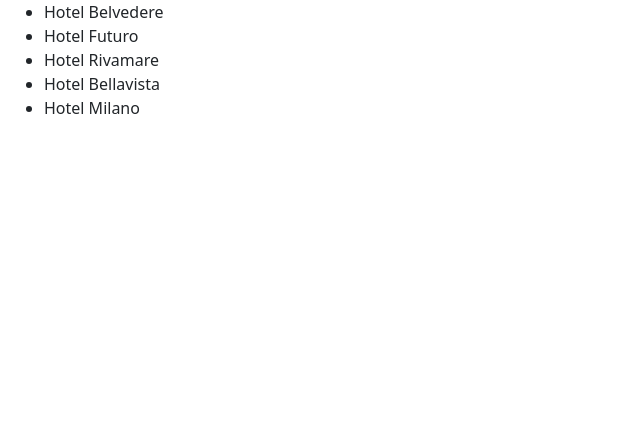
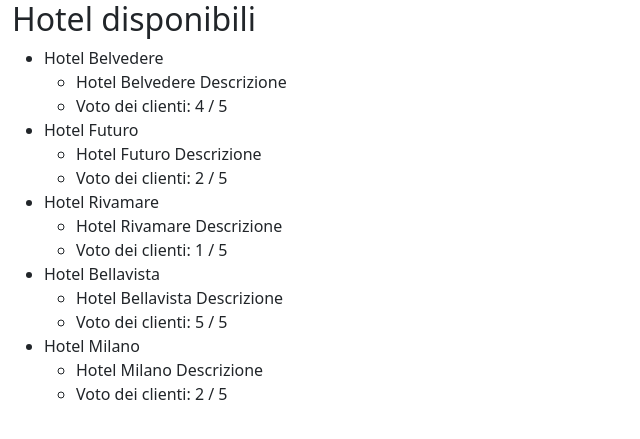
Before and after one commit to antoniogisondi/php-hotel, a PHP site: page / in a window 1280 px wide. Shown: the top 439 px of the page, without its empty margins (0-640 px from the left). Run offline with PHP 8.4, Linux system fonts and the light colour scheme.

Commit message:
Continue with HTML structure

```diff
--- a/index.php
+++ b/index.php
@@ -52,9 +52,17 @@ $hotels = [
         <div class="container-fluid">
             <div class="row">
                 <div class="col">
+                    <div class="title">
+                        <h2>Hotel disponibili</h2>
+                    </div>
                     <ul>
                         <?php foreach($hotels as $hotel){ ?>
-                            <li><?php echo $hotel['name']?></li>
+                            <li><?php echo $hotel['name']?>
+                                <ul>
+                                    <li><?php echo $hotel['description'] ?></li>
+                                    <li><?php echo 'Voto dei clienti: '.$hotel['vote']. " / ".'5' ?></li>
+                                </ul>
+                            </li>
                         <?php } ?>
                     </ul>
                 </div>
```
